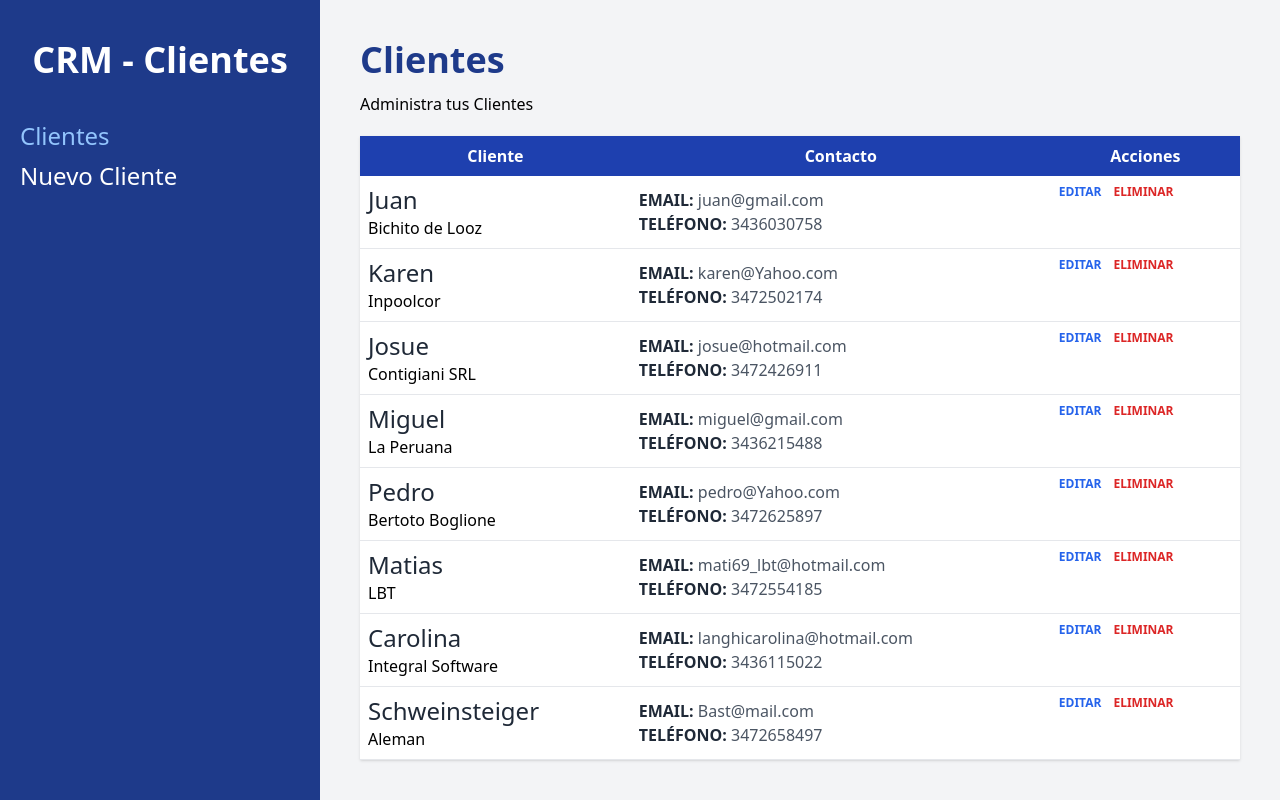
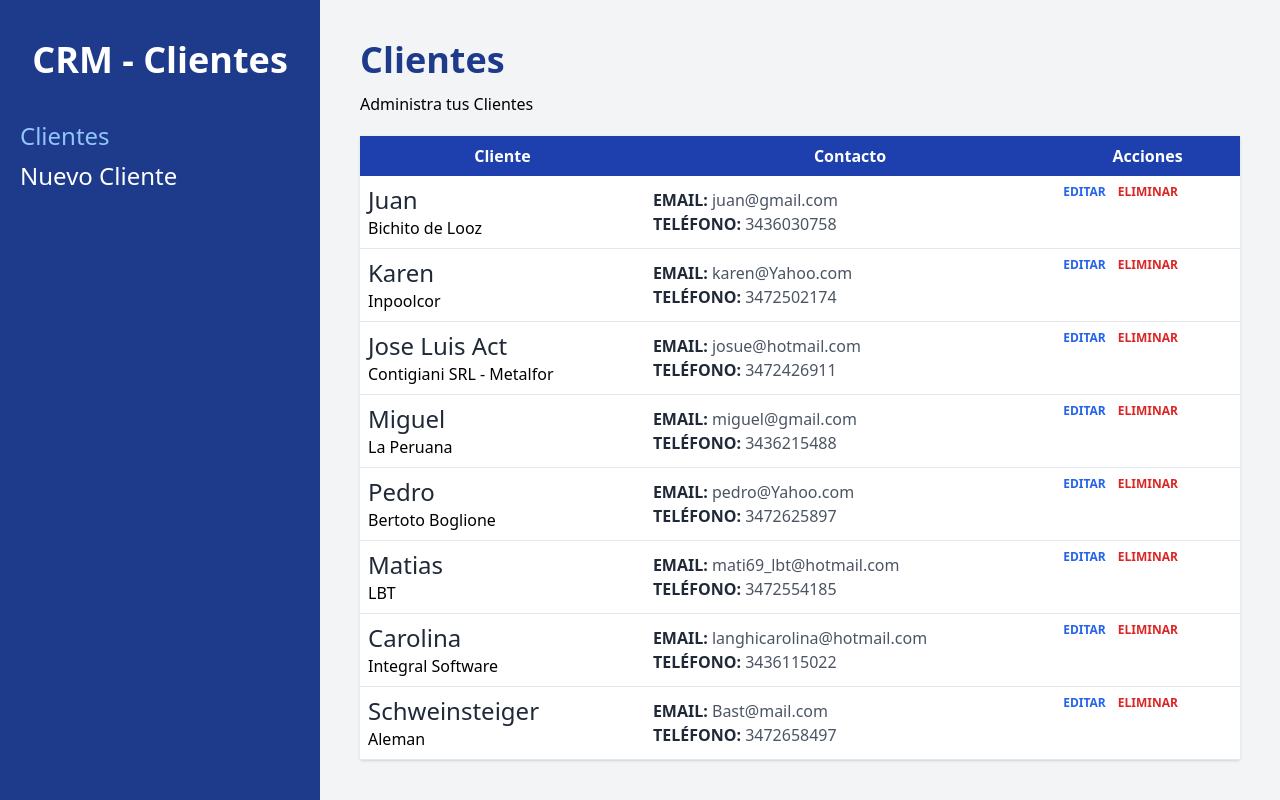
Before and after one commit to Mati69lbt/AdminClientes, a React (Vite) app: page / in a window 1280 px wide. Built offline with nearby package versions, Linux system fonts and the light colour scheme; data requests are answered from the project's data file.

Commit message:
editarClientes Listo

```diff
--- a/src/data/clientes.js
+++ b/src/data/clientes.js
@@ -30,4 +30,16 @@ export async function obtenerCliente(id) {
 
 export async function actualizarCliente(id, datos) {
   console.log("id:", id, "datos:", datos);
+  try {
+    const respuesta = await fetch(`${import.meta.env.VITE_API_URL}/${id}`, {
+      method: "PUT",
+      body: JSON.stringify(datos),
+      headers: {
+        "Content-Type": "application/json",
+      },
+    });
+    await respuesta.json();
+  } catch (error) {
+    console.log(error);
+  }
 }
--- a/src/db.json
+++ b/src/db.json
@@ -15,11 +15,12 @@
       "empresa": "Inpoolcor"
     },
     {
-      "id": 3,
-      "nombre": "Josue",
-      "telefono": 3472426911,
+      "nombre": "Jose Luis Act",
+      "empresa": "Contigiani SRL - Metalfor",
       "email": "josue@hotmail.com",
-      "empresa": "Contigiani SRL"
+      "telefono": "3472426911",
+      "notas": "Act",
+      "id": 3
     },
     {
       "id": 4,
--- a/src/pages/EditarCLiente.jsx
+++ b/src/pages/EditarCLiente.jsx
@@ -73,7 +73,7 @@ const EditarCLiente = () => {
           <input
             type="submit"
             className="mt-5 w-full bg-blue-800 p-3 uppercase font-bold text-white text-lg"
-            value="Registrar Cliente"
+            value="Actualizar"
           />
         </Form>
       </div>
```
